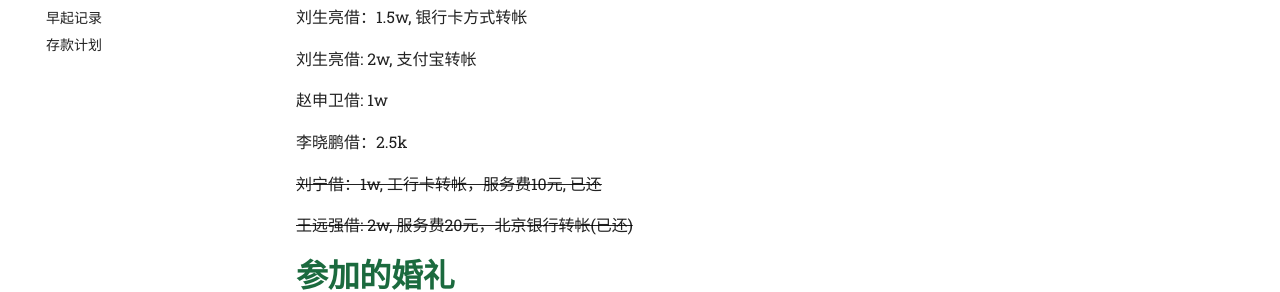
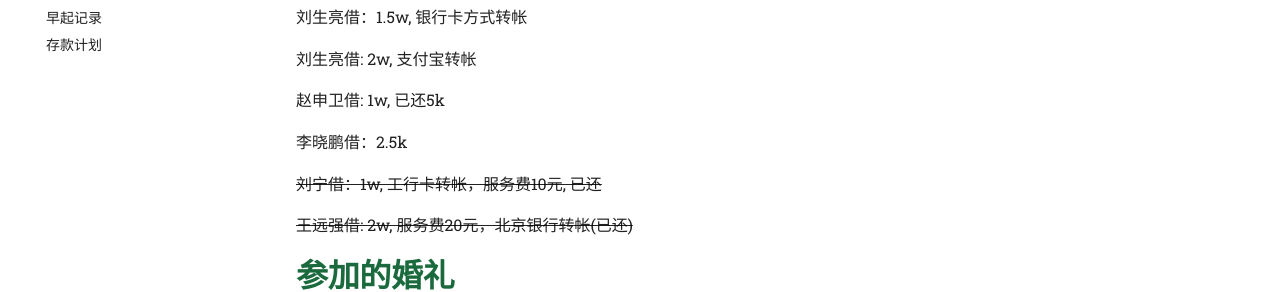
Before and after one commit to wangzhizhou/JokerBlog, an MkDocs documentation site: the page built from docs/me/My Financial Planning.md, in a window 1280 px wide and 900 px high, scrolled down 3594 px. Shown: the part 171-463 px from the top of the window. Built offline with MkDocs 1.6.1 and Material for MkDocs 9.7.7, drawn with Linux system fonts in a browser that asks for light colours; comment, search, counter and statistics services are not loaded.

Commit message:
Update My Financial Planning.md

```diff
--- a/docs/me/My Financial Planning.md
+++ b/docs/me/My Financial Planning.md
@@ -119,7 +119,7 @@
 
 刘生亮借: 2w, 支付宝转帐
 
-赵申卫借: 1w
+赵申卫借: 1w, 已还5k
 
 李晓鹏借：2.5k
 
```
